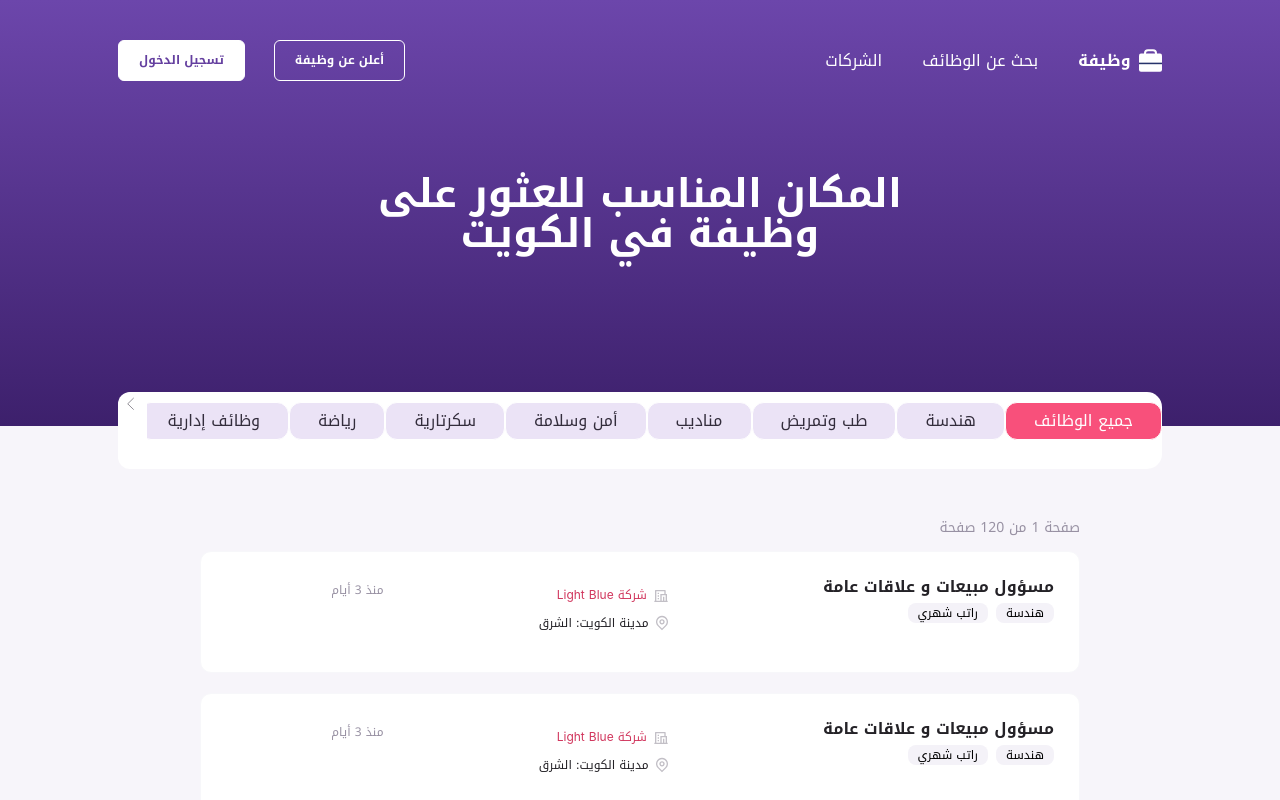
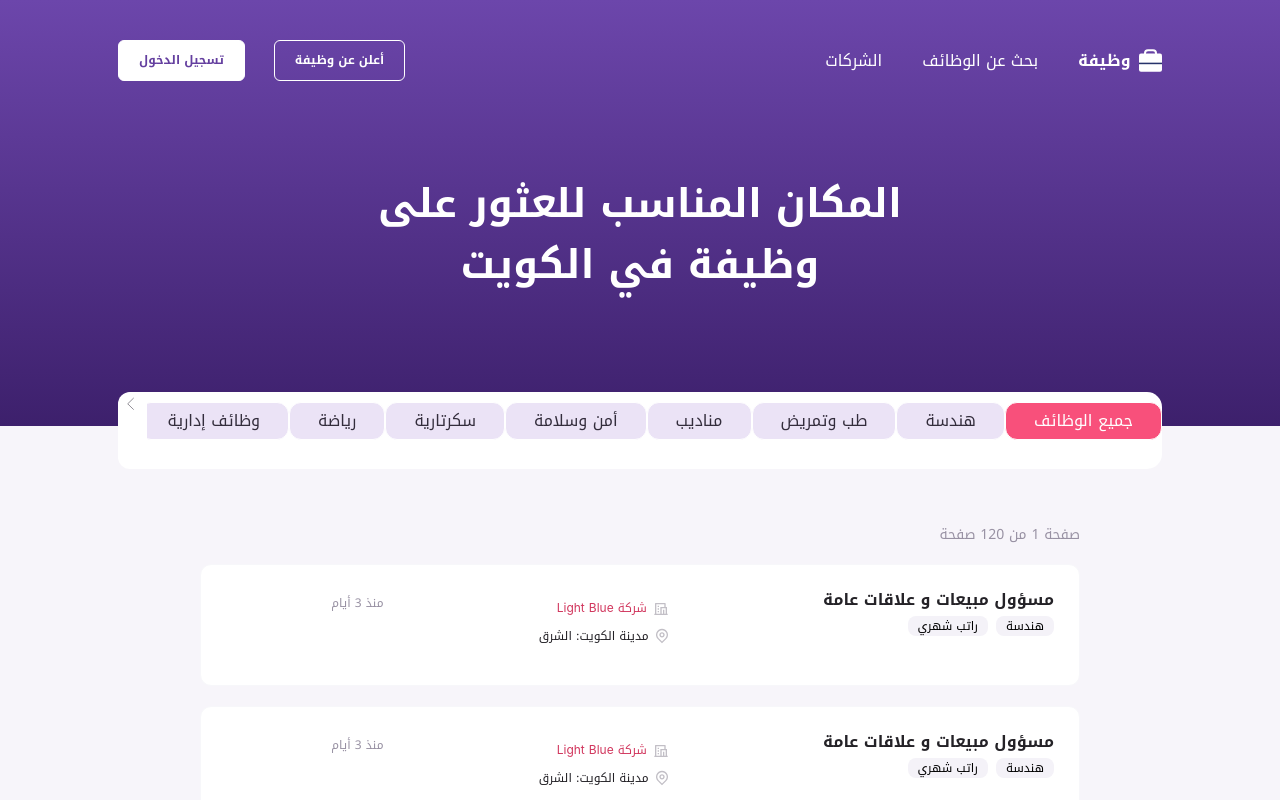
Before and after one commit to Bedoon-Jobs-Team/bedoon-jobs, a React (Create React App) app: page / in a window 1280 px wide. Shown: the top 800 px of the page. Built offline with nearby package versions, Linux system fonts and the light colour scheme; a web font is replaced by a local one.

Commit message:
fixed mainpage text after css reset

```diff
--- a/src/pages/MainPage.tsx
+++ b/src/pages/MainPage.tsx
@@ -71,6 +71,7 @@ const TopSectionContainer = styled.div`
 const BigText = styled.p`
   color: #ffffff;
   font-size: 40px;
+  line-height: 61px;
   font-weight: bold;
   text-align: center;
   margin-top: 93px;
@@ -93,6 +94,7 @@ const CardsContainer = styled.div`
 
 const PageCount = styled.p`
   font-size: 14px;
+  line-height: 27px;
   color: #9891a3;
   margin-bottom: 16px;
 `;
```
